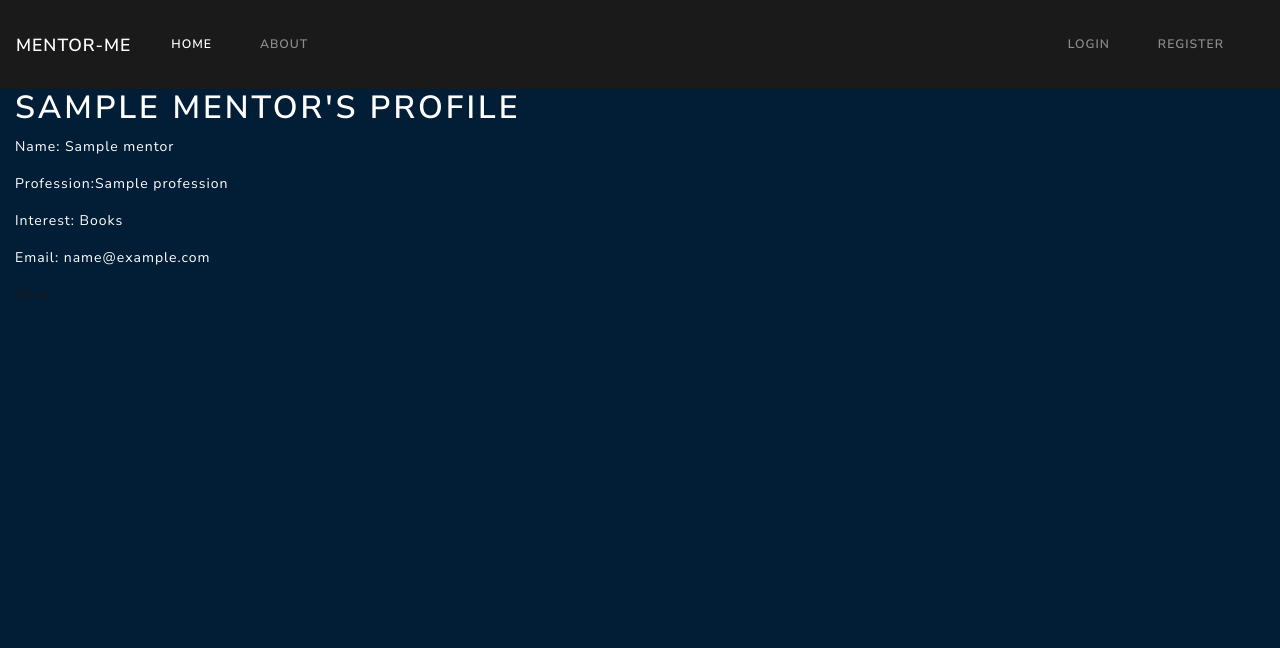
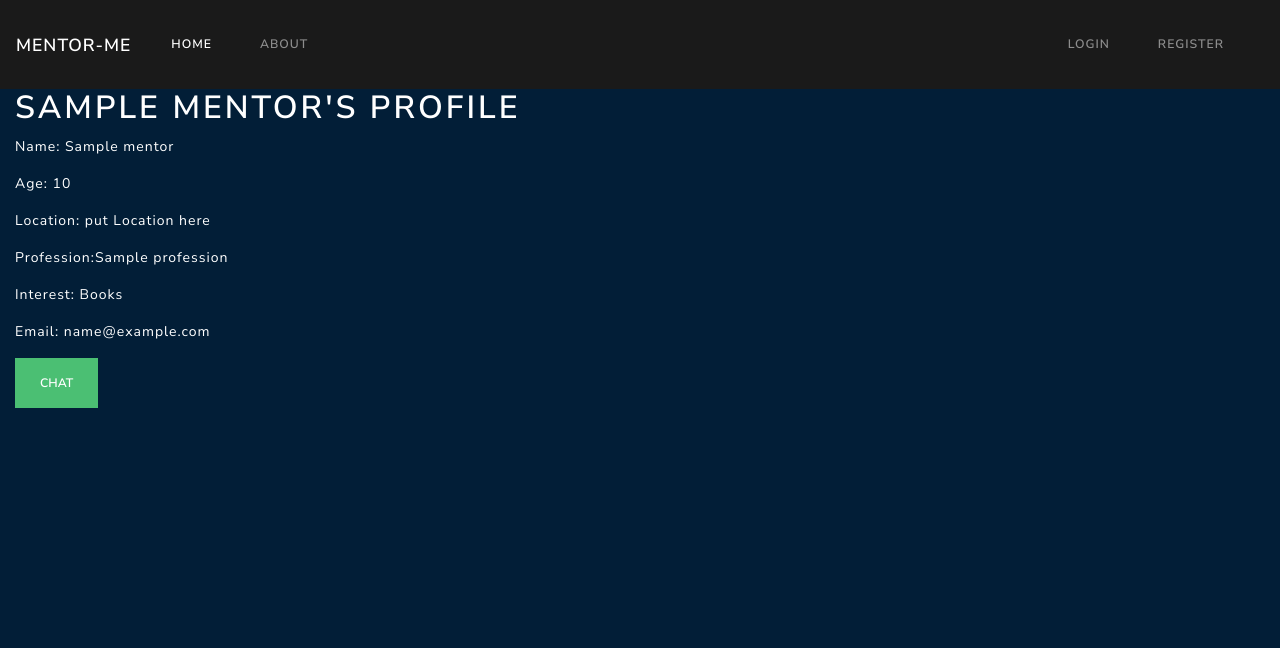
Before and after one commit to liyaSileshi/mentor_me, a Flask app: template templates/mentor_profile.html in a window 1280 px wide. Shown: the top 648 px of the page. Run offline with Flask 2, Linux system fonts and the light colour scheme; the template is opened without the code that fills it: most values are stand-ins (such as "Sample title", 1, 10 or a date in 2020); some libraries are stand-ins or nearby versions.

Commit message:
some styles

```diff
--- a/static/css/styles.css
+++ b/static/css/styles.css
@@ -30,6 +30,6 @@ body{
     color: white;
 }
 
-.profile h1, .profile p{
+.profile h1, .profile p, .profile a{
     color: white;
 }
--- a/templates/index.html
+++ b/templates/index.html
@@ -7,7 +7,7 @@
   <div class='hero-index'>
     <h1>Mentor Me</h1>
     <!-- <p class="lead">Welcome!</p> -->
-    <a href="{{ url_for('mentor_form') }}" class="btn btn-primary">Apply to be a mentor</a>
+    <a href="{{ url_for('mentor_form') }}" class="btn btn-primary">Become a mentor</a>
   </div>
 </div>
 
--- a/templates/mentor_profile.html
+++ b/templates/mentor_profile.html
@@ -1,13 +1,16 @@
 {% extends 'base.html' %}
 
 {% block content %}
+
 <div class="profile">
   <h1>{{mentor.name}}'s Profile </h1>
   <p>Name: {{mentor.name}}</p>
+  <p>Age: {{mentor.age}}</p>
+  <p>Location: put Location here</p>
   <p>Profession:{{mentor.profession}}</p>
   <p>Interest: Books</p>
   <p>Email: {{mentor.Email}}</p>
-  <a href='#'>Chat</a>
+  <button type="button" class="btn btn-success"><a href='#'>Chat</a></button>
 </div>
 
 {% endblock %}
```
Also changed, not shown: templates/mentors.html (+12 -6 lines).
